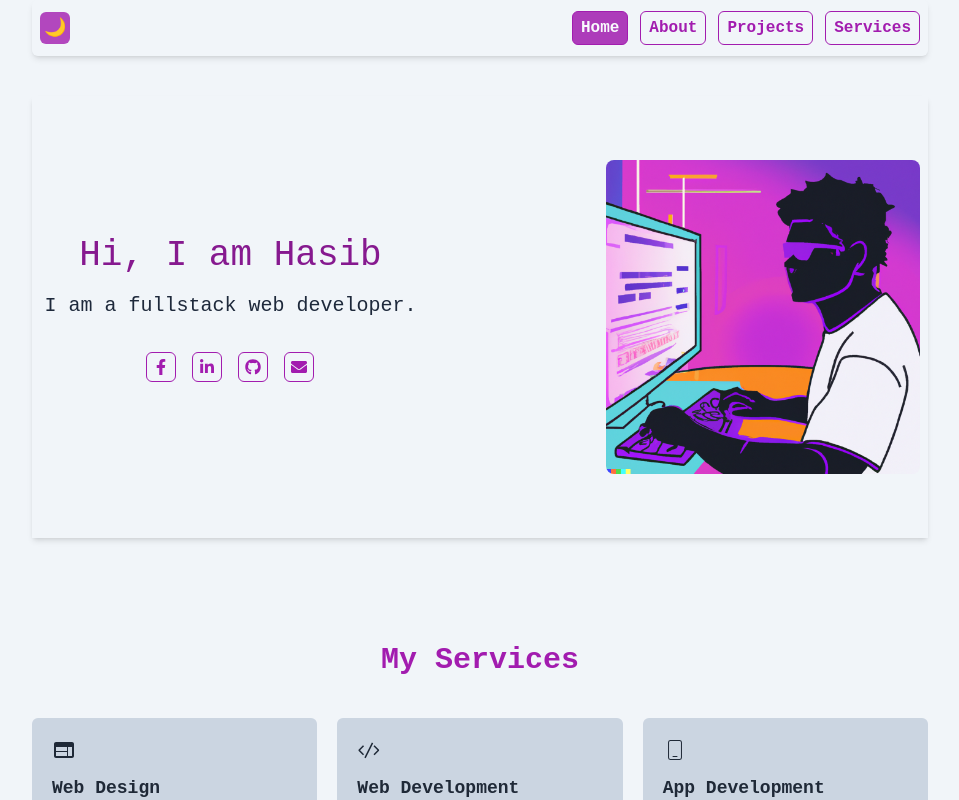
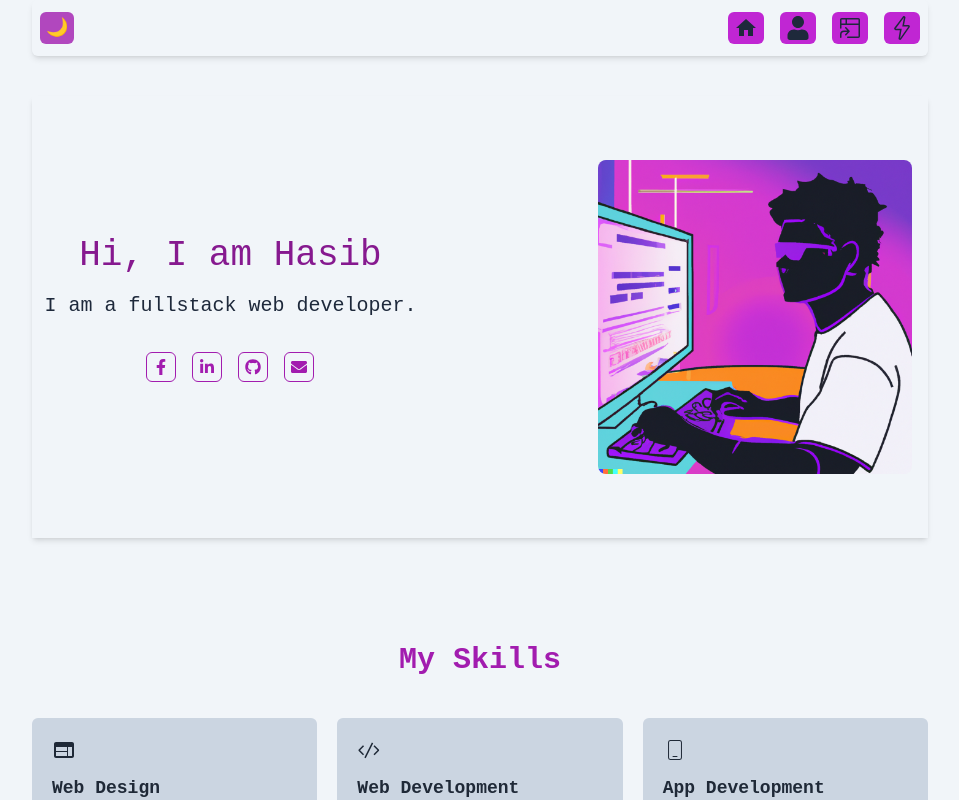
Before and after one commit to hasiboctane/portfolio_one, a React (Vite) app: page / in a window 1280 px wide. Shown: the top 800 px of the page, without its empty margins (160-1119 px from the left). Built offline with nearby package versions, Linux system fonts and the light colour scheme.

Commit message:
modify nav

```diff
--- a/src/App.jsx
+++ b/src/App.jsx
@@ -39,7 +39,7 @@ const App = () => {
                             <button
                                 type="button"
                                 onClick={handleThemeButton}
-                                className=" text-white bg-fuchsia-700 bg-opacity-80 px-1 py-0.5 text-lg hover:bg-opacity-100 rounded-md "
+                                className=" text-white bg-fuchsia-700 bg-opacity-80 px-1 md:px-1.5 py-0.5 text-lg hover:bg-opacity-100 rounded-md "
                             >{theme === 'dark' ? '🌞' : '🌙'}</button>
                         </div>
                         <Navbar />
--- a/src/components/HeroSection.jsx
+++ b/src/components/HeroSection.jsx
@@ -10,7 +10,7 @@ const HeroSection = () => {
                     <SocialLinks />
                 </div>
                 <div className=' flex justify-end md:w-[50%] '>
-                    <img src="/images/coding.png" alt="hasib octane" className=" md:w-3/4 object-center rounded-lg" />
+                    <img src="/images/coding.png" alt="hasib octane" className=" md:w-3/4 object-center rounded-lg md:mr-2" />
                 </div>
             </div>
         </>
--- a/src/components/Navbar.jsx
+++ b/src/components/Navbar.jsx
@@ -1,6 +1,8 @@
 import React, { useState } from 'react'
-import { FaBars, FaTimes } from 'react-icons/fa'
-
+import { FaBars, FaTimes, FaUser } from 'react-icons/fa'
+import { MdHome } from "react-icons/md";
+import { GoProjectSymlink } from "react-icons/go";
+import { SlEnergy } from "react-icons/sl";
 const Navbar = () => {
     const [isOpen, setIsOpen] = useState(false)
     const [activeItem, setActiveItem] = useState('Home')
@@ -9,10 +11,10 @@ const Navbar = () => {
     }
 
     const menuItems = [
-        { name: 'Home', href: '#', onClick: () => setActiveItem('Home') },
-        { name: 'About', href: '#about', onClick: () => setActiveItem('About') },
-        { name: 'Projects', href: '#projects', onClick: () => setActiveItem('Projects') },
-        { name: 'Services', href: '#services', onClick: () => setActiveItem('Services') }
+        { name: 'Home', icon: <MdHome className="w-6 h-6" />, href: '#', onClick: () => setActiveItem('Home') },
+        { name: 'About', icon: <FaUser className="w-6 h-6" />, href: '#about', onClick: () => setActiveItem('About') },
+        { name: 'Projects', icon: <GoProjectSymlink className="w-6 h-6" />, href: '#projects', onClick: () => setActiveItem('Projects') },
+        { name: 'Services', icon: <SlEnergy className="w-6 h-6 " />, href: '#services', onClick: () => setActiveItem('Services') }
     ]
 
     return (
@@ -20,16 +22,16 @@ const Navbar = () => {
             <div className=" ">
                 <div className="flex items-center justify-end h-14">
                     <div className="hidden md:block">
-                        <div className="flex items-baseline space-x-3">
+                        <div className="flex items-baseline space-x-4">
                             {menuItems.map((item) => (
                                 <a
                                     key={item.name}
                                     href={item.href}
                                     onClick={item.onClick}
-                                    className={`text-fuchsia-700 hover:bg-fuchsia-700 hover:text-slate-50 dark:hover:bg-opacity-60 dark:hover:text-fuchsia-200  px-2 py-1 rounded-md font-semibold hover:-translate-y-1 transition duration-300 ease-in-out border border-fuchsia-700 ${activeItem === item.name ? 'bg-fuchsia-700 bg-opacity-85 dark:bg-opacity-70 text-slate-50 dark:text-fuchsia-200' : ''
+                                    className={`text-slate-800 dark:text-slate-900 bg-fuchsia-600 dark:bg-opacity-80 hover:bg-fuchsia-600 hover:text-fuchsia-200 dark:hover:text-slate-100 px-1.5 py-1 rounded-md hover:-translate-y-1 transition duration-300 ease-in-out ${activeItem === item.name ? ' bg-fuchsia-600 dark:bg-opacity-80 text-slate-200 dark:text-fuchsia-100' : ''
                                         }`}
                                 >
-                                    {item.name}
+                                    {item.icon}
                                 </a>
                             ))}
                         </div>
@@ -37,16 +39,16 @@ const Navbar = () => {
                     <div className="md:hidden">
                         <button
                             onClick={toggleMenu}
-                            className="inline-flex items-center justify-center px-1.5 py-1.5  rounded-md text-fuchsia-700 border border-fuchsia-700 hover:text-fuchsia-200 hover:bg-fuchsia-700  transition duration-300 ease-in-out"
+                            className="inline-flex items-center justify-center px-1 py-1 rounded-md text-fuchsia-600  hover:text-slate-800 hover:bg-fuchsia-600  transition duration-300 ease-in-out"
                         >
-                            {isOpen ? <FaTimes /> : <FaBars />}
+                            {isOpen ? <FaTimes className="w-6 h-6" /> : <FaBars className="w-6 h-6" />}
                         </button>
                     </div>
                 </div>
             </div>
             {isOpen && (
-                <div className="md:hidden relative z-10 ">
-                    <div className="px-4 py-3 space-y-2  absolute top-0 right-0 bg-slate-800 bg-opacity-85 rounded-md">
+                <div className=" md:hidden relative z-10">
+                    <div className="px-2 py-2 absolute top-0 right-8 flex gap-2 bg-slate-400 dark:bg-slate-900 bg-opacity-70 rounded-md ">
                         {menuItems.map((item) => (
                             <a
                                 key={item.name}
@@ -55,16 +57,17 @@ const Navbar = () => {
                                     item.onClick();
                                     toggleMenu();
                                 }}
-                                className={`text-center text-fuchsia-600 hover:bg-fuchsia-700 hover:bg-opacity-40 hover:text-fuchsia-200 block px-2 py-1.5 rounded-md  font-semibold transition duration-300 ease-in-out border border-fuchsia-600 mb-2 ${activeItem === item.name ? 'bg-fuchsia-700 bg-opacity-60 text-white' : ''
+                                className={`text-slate-800 dark:text-slate-900 bg-fuchsia-600 dark:bg-opacity-80 hover:bg-fuchsia-600 hover:text-fuchsia-200 dark:hover:text-slate-700 px-1 py-1 rounded-md hover:-translate-y-1 transition duration-300 ease-in-out ${activeItem === item.name ? ' bg-fuchsia-600 dark:bg-opacity-80 text-slate-200 dark:text-fuchsia-100' : ''
                                     }`}
                             >
-                                {item.name}
+                                {item.icon}
                             </a>
                         ))}
                     </div>
                 </div>
-            )}
-        </nav>
+            )
+            }
+        </nav >
     )
 }
 
--- a/src/components/Services.jsx
+++ b/src/components/Services.jsx
@@ -7,7 +7,7 @@ const Services = () => {
 
         <div id="services" className="pt-16 pb-14">
             <SectionTitle>
-                My Services
+                My Skills
             </SectionTitle>
             <div className="grid grid-cols-1 md:grid-cols-2 lg:grid-cols-3 gap-5">
                 {
```
